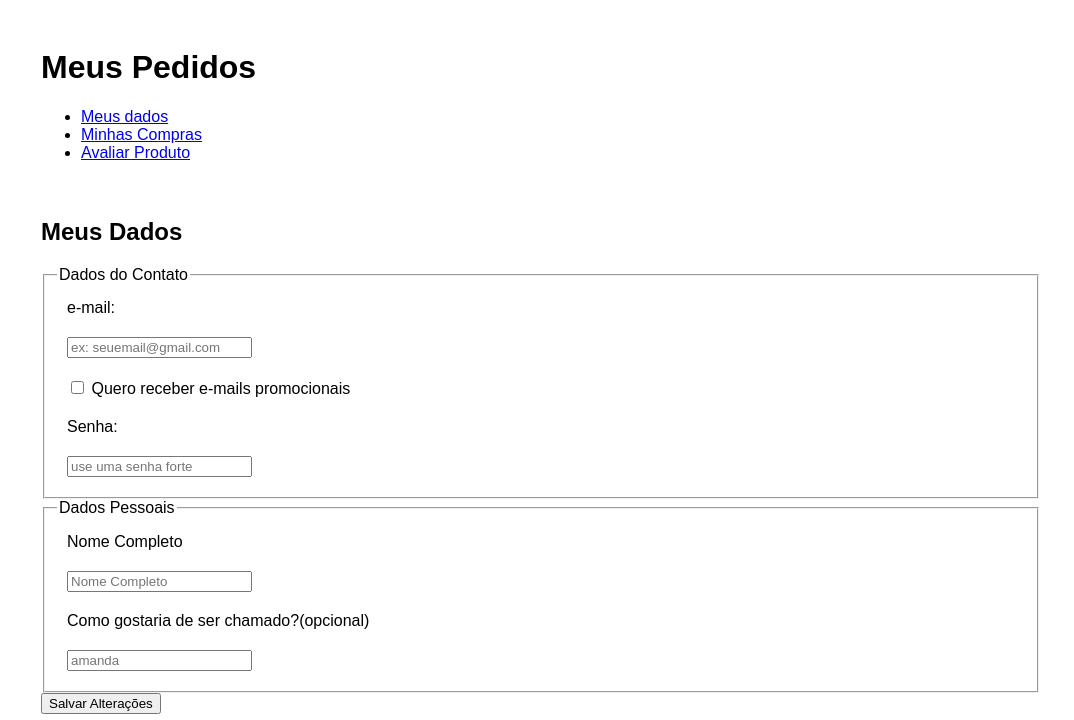
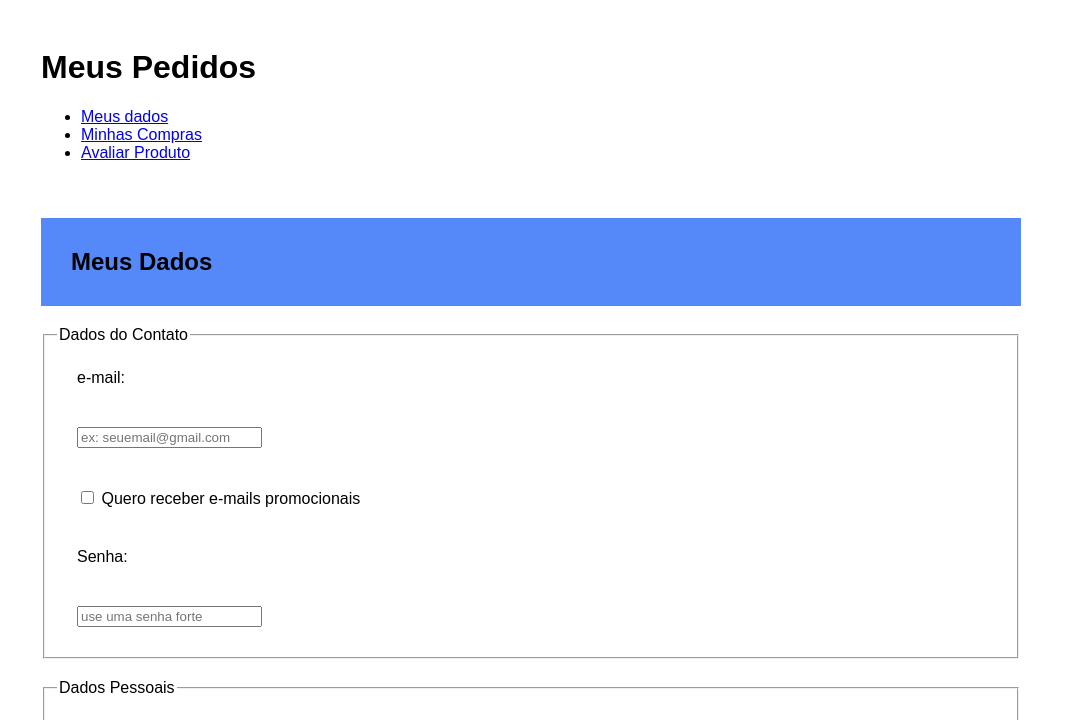
Before and after one commit to amandanalesso/PosGrad-IFSP-WEB-FrontEnd-AT2, a plain HTML site: page index.html in a window 1280 px wide. Shown: the top 720 px of the page, without its empty margins (109-1183 px from the left). Drawn offline with Linux system fonts and the light colour scheme.

Commit message:
adding h2 bg

```diff
--- a/index.html
+++ b/index.html
@@ -9,7 +9,7 @@
 <body>
     <div class="container">
       <header>
-            <div class="content-section">
+            <div class= "box-section">
                 <h1>Meus Pedidos</h1>
                 <nav>
                     <ul>
@@ -22,8 +22,9 @@
       </header>
 
     <main>
-        <div class="content-section">
+        <div class= "box-section">
              <section id="meus-dados">
+
                 <h2>Meus Dados</h2>
                 <form action="#">
                     <fieldset>
@@ -61,13 +62,14 @@
                                 <input type="text" placeholder="amanda" type="text" name="apelido">
                             </div>
                     </fieldset>
-                    <button class="btn-salvar" type="submit">Salvar Alterações</button>
+                    <button class="button btn-salvar" type="submit">Salvar Alterações</button>
                 </form>
             </div>
         </section>
 
 
         <section id="minhas-compras">
+            <div class= "box-section">
             <h2>Minhas Compras</h2>
                 <div class="section border">
                     <div class="content-section">
@@ -91,7 +93,7 @@
 
                     <div class="content-section">
                         <p>Acompanhamento</p>
-                        <button type="button" onclick="document.getElementById('modalDialog').showModal();">
+                        <button class="button btn-rastreio" type="button" onclick="document.getElementById('modalDialog').showModal();">
                           Rastreio Detalhado
                         </button>
                         <dialog id="modalDialog">
@@ -100,9 +102,9 @@
                             <p>Entregue por: GFL</p>
                             <p>Código de rastreio: 123456789</p>
                               <p>Entregue em: 12/12/2020</p>
-                              <button type="button" onclick="document.getElementById('modalDialog').close()" >Fechar</button>
+                              <button class="button" type="button" onclick="document.getElementById('modalDialog').close()" >Fechar</button>
                         </dialog>
-                    </div>
+                  </div>
                 </div>
 
                 <div class="section border">
@@ -147,12 +149,15 @@
                 </details>
 
                <hr>
+            </div>
+
         </section>
 
 
         <section id="avaliar-produto">
+
             <h2>Avaliação</h2>
-            <div class="content-section">
+
                 <h2>Avaliação do produto</h2>
             <form action="#">
                 <fieldset>
@@ -254,12 +259,10 @@
                         <textarea id="story" name="story" rows="8" cols="30" name="comentario"></textarea>
                     </div>
                 </fieldset>
-                <button class="btn-send">Enviar avaliação</button>
-            </div>
+                <button class="button btn-send">Enviar avaliação</button>
+
         </section>
-        </div>
-
-    </main>
+       </main>
     </div>
 </body>
 </html>
--- a/style.css
+++ b/style.css
@@ -1,24 +1,35 @@
 body{
 font-family: Arial, Helvetica, sans-serif;
+}
+
+fieldset{
+    margin-bottom: 20px;
+}
+
+h2 {
+    background-color: rgba(59, 119, 250, 0.863);
+    padding: 30px;
 }
 .container{
     max-width: 1000px;
     margin: 0 auto;
     padding: 10px;
 }
+.box-section{
+    max-width: 1000px;
+    padding: 10px;
+}
 .section{
     display: flex;
-    margin-left: 10px;
 }
 .border{
     width: 100%;
     border: 1px solid black;
     margin-bottom: 20px;
-
 }
 .content-section {
     flex: 1;
-    padding: 10px;
+    padding: 20px;
     width: 100%;
     flex-direction: row;
     justify-content: space-between;
@@ -32,3 +43,11 @@ font-family: Arial, Helvetica, sans-serif;
    flex-direction: row;
    justify-content: space-around;
 }
+
+.button{
+
+}
+
+.btn-salvar, .btn-send, .btn-rastreio  {
+    text-transform: uppercase;
+}
```
